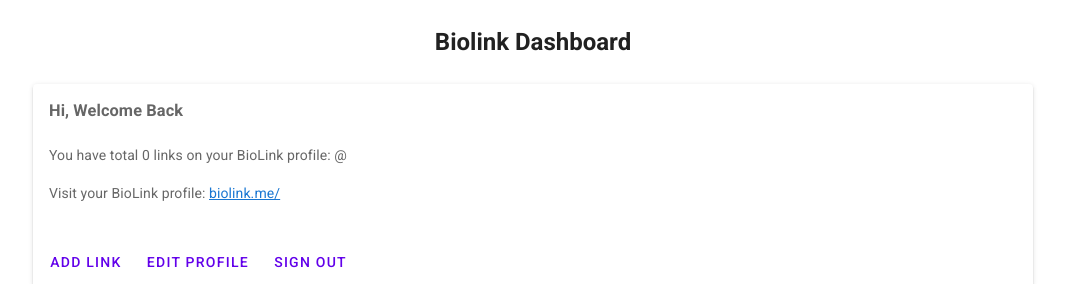
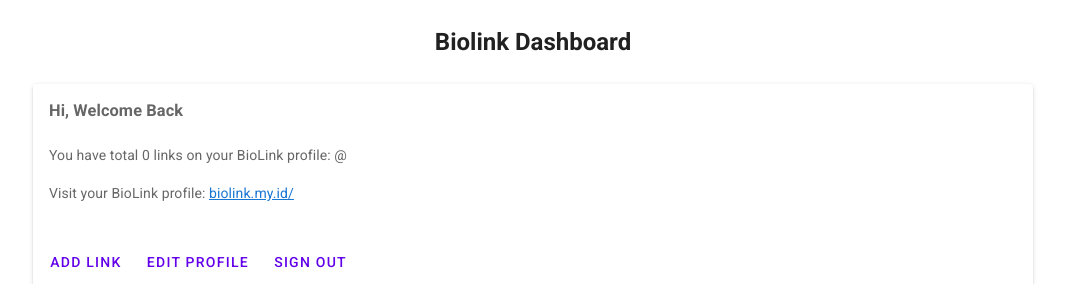
Before and after one commit to patriagani/biolink, a Vue app in the folder client/: page /dashboard in a window 1280 px wide. Shown: the top 284 px of the page, without its empty margins (107-1172 px from the left). Built offline with nearby package versions, Linux system fonts and the light colour scheme; no server answers; sample sign-in values are in the browser's storage.

Commit message:
fix link profile bug

```diff
--- a/client/src/App.vue
+++ b/client/src/App.vue
@@ -17,7 +17,7 @@
   },
 
   data: () => ({
-    url: 'http://localhost:3000',
+    url: 'https://radiant-shore-44957.herokuapp.com',
   }),
   methods: {
     //
--- a/client/src/views/AddLink.vue
+++ b/client/src/views/AddLink.vue
@@ -11,7 +11,7 @@
         <h3>Here you can add link to your profile</h3>
         <br>
         <p>You have total {{links.length}} links on your BioLink profile:  @{{user.username}}</p>
-        <p>Visit your BioLink profile:  <a :href="`https://biolink.me/${user.username}`">biolink.me/{{user.username}}</a></p>
+        <p>Visit your BioLink profile:  <a :href="`https://biolink.my.id/${user.username}`">biolink.my.id/{{user.username}}</a></p>
       </v-card-text>
       <v-card-actions>
         <v-btn
--- a/client/src/views/Dashboard.vue
+++ b/client/src/views/Dashboard.vue
@@ -11,7 +11,7 @@
         <h3>Hi, Welcome Back {{user.name}}</h3>
         <br>
         <p>You have total {{links.length}} links on your BioLink profile:  @{{user.username}}</p>
-        <p>Visit your BioLink profile:  <a :href="`https://biolink.me/${user.username}`">biolink.me/{{user.username}}</a></p>
+        <p>Visit your BioLink profile:  <a :href="`https://biolink.my.id/${user.username}`">biolink.my.id/{{user.username}}</a></p>
       </v-card-text>
       <v-card-actions>
         <v-btn
--- a/client/src/views/EditLink.vue
+++ b/client/src/views/EditLink.vue
@@ -11,7 +11,7 @@
         <h3>Here you can edit link to your profile</h3>
         <br>
         <p>You have total {{links.length}} links on your BioLink profile:  @{{user.username}}</p>
-        <p>Visit your BioLink profile:  <a :href="`https://biolink.me/${user.username}`">biolink.me/{{user.username}}</a></p>
+        <p>Visit your BioLink profile:  <a :href="`https://biolink.my.id/${user.username}`">biolink.my.id/{{user.username}}</a></p>
       </v-card-text>
       <v-card-actions>
         <v-btn
--- a/client/src/views/EditProfile.vue
+++ b/client/src/views/EditProfile.vue
@@ -11,7 +11,7 @@
         <h3>Here you can edit your BioLink profile</h3>
         <br>
         <p>You have total {{links.length}} links on your BioLink profile:  @{{user.username}}</p>
-        <p>Visit your BioLink profile:  <a :href="`https://biolink.me/${user.username}`">biolink.me/{{user.username}}</a></p>
+        <p>Visit your BioLink profile:  <a :href="`https://biolink.my.id/${user.username}`">biolink.my.id/{{user.username}}</a></p>
       </v-card-text>
       <v-card-actions>
         <v-btn
```
